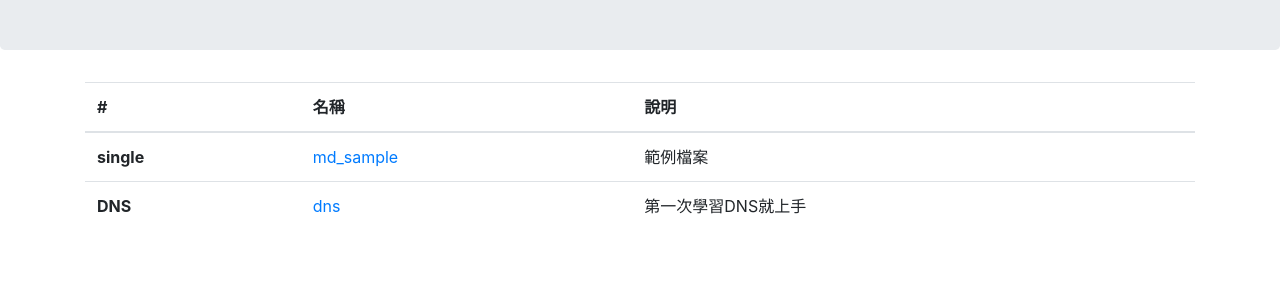
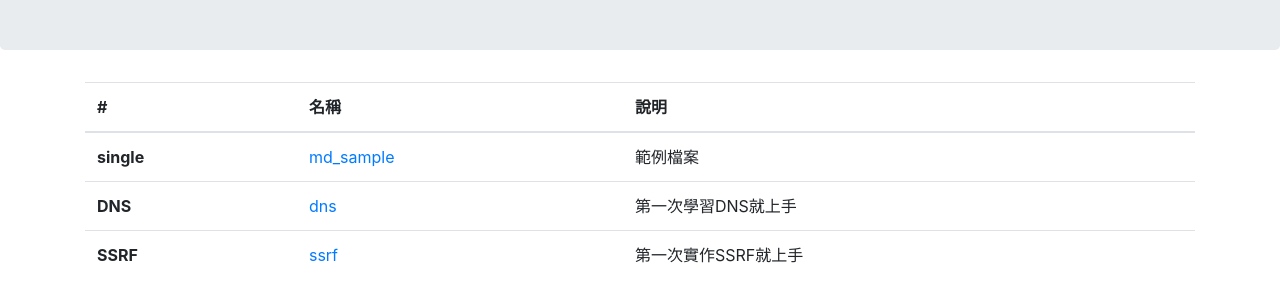
Before and after one commit to jason3e7/xxxForBeginners, a plain HTML site: page index.html in a window 1280 px wide. Shown: the part 172-474 px from the top of the page. Drawn offline with Linux system fonts and the light colour scheme.

Commit message:
add ssrf

```diff
--- a/index.html
+++ b/index.html
@@ -35,6 +35,11 @@
         <td><a href="reveal.html?name=dns">dns</a></td>
         <td>第一次學習DNS就上手</td>
       </tr>
+      <tr>
+        <th scope="row">SSRF</th>
+        <td><a href="reveal.html?name=ssrf">ssrf</a></td>
+        <td>第一次實作SSRF就上手</td>
+      </tr>
     </tbody>
   </table>
 </div>
```
Also changed, not shown: 1 other file.
